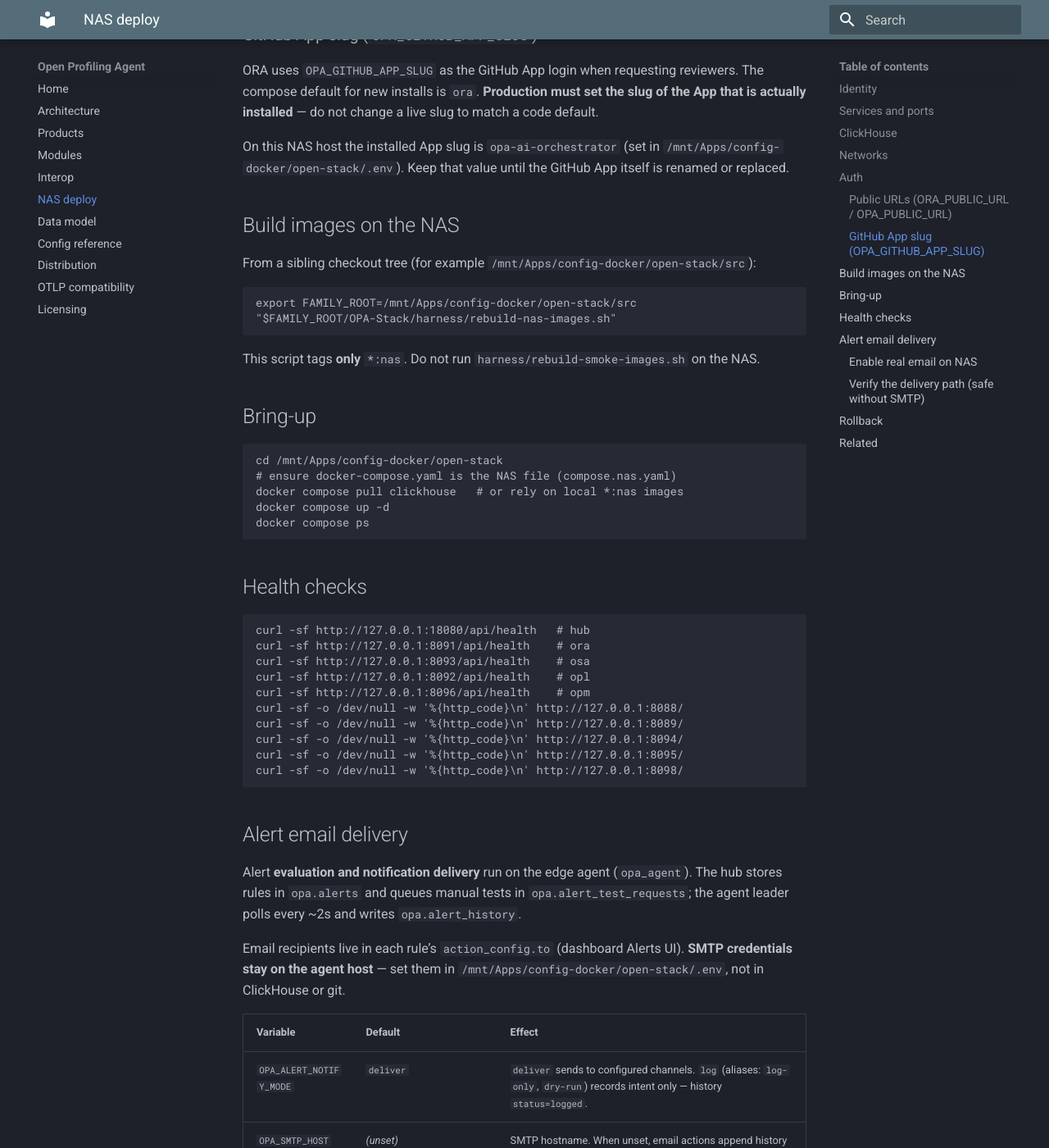
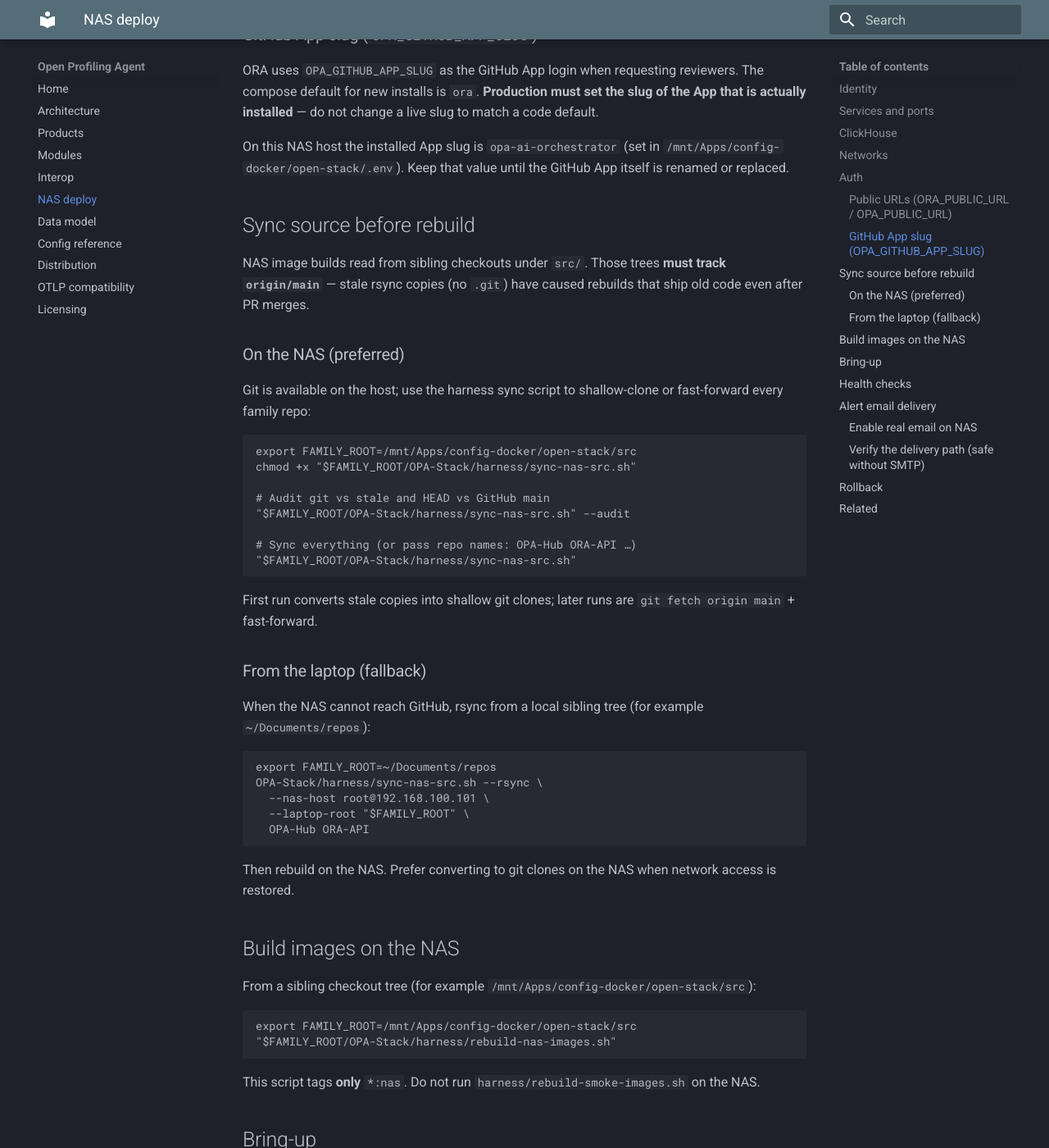
Before and after one commit to TheGrimmChester/OPA-Stack, an MkDocs documentation site: the page built from docs/nas-deploy.md, in a window 1280 px wide and 1400 px high, scrolled down 3180 px. Shown: the whole window at 82% size. Built offline with MkDocs 1.6.1 and Material for MkDocs 9.7.7, drawn with Linux system fonts in a browser that asks for light colours.

Commit message:
Feature: NAS src sync script and deploy docs
Add harness/sync-nas-src.sh to audit stale vs git clones and fast-forward
family repos to origin/main on the NAS build host. Document the sync step
before rebuild-nas-images.sh and rsync fallback from a laptop tree.

````diff
--- a/docs/nas-deploy.md
+++ b/docs/nas-deploy.md
@@ -77,6 +77,41 @@
 ORA uses `OPA_GITHUB_APP_SLUG` as the GitHub App login when requesting reviewers. The compose default for new installs is `ora`. **Production must set the slug of the App that is actually installed** — do not change a live slug to match a code default.
 
 On this NAS host the installed App slug is `opa-ai-orchestrator` (set in `/mnt/Apps/config-docker/open-stack/.env`). Keep that value until the GitHub App itself is renamed or replaced.
+
+## Sync source before rebuild
+
+NAS image builds read from sibling checkouts under `src/`. Those trees **must track `origin/main`** — stale rsync copies (no `.git`) have caused rebuilds that ship old code even after PR merges.
+
+### On the NAS (preferred)
+
+Git is available on the host; use the harness sync script to shallow-clone or fast-forward every family repo:
+
+```bash
+export FAMILY_ROOT=/mnt/Apps/config-docker/open-stack/src
+chmod +x "$FAMILY_ROOT/OPA-Stack/harness/sync-nas-src.sh"
+
+# Audit git vs stale and HEAD vs GitHub main
+"$FAMILY_ROOT/OPA-Stack/harness/sync-nas-src.sh" --audit
+
+# Sync everything (or pass repo names: OPA-Hub ORA-API …)
+"$FAMILY_ROOT/OPA-Stack/harness/sync-nas-src.sh"
+```
+
+First run converts stale copies into shallow git clones; later runs are `git fetch origin main` + fast-forward.
+
+### From the laptop (fallback)
+
+When the NAS cannot reach GitHub, rsync from a local sibling tree (for example `~/Documents/repos`):
+
+```bash
+export FAMILY_ROOT=~/Documents/repos
+OPA-Stack/harness/sync-nas-src.sh --rsync \
+  --nas-host root@192.168.100.101 \
+  --laptop-root "$FAMILY_ROOT" \
+  OPA-Hub ORA-API
+```
+
+Then rebuild on the NAS. Prefer converting to git clones on the NAS when network access is restored.
 
 ## Build images on the NAS
 
````
Also changed, not shown: 1 other file.
